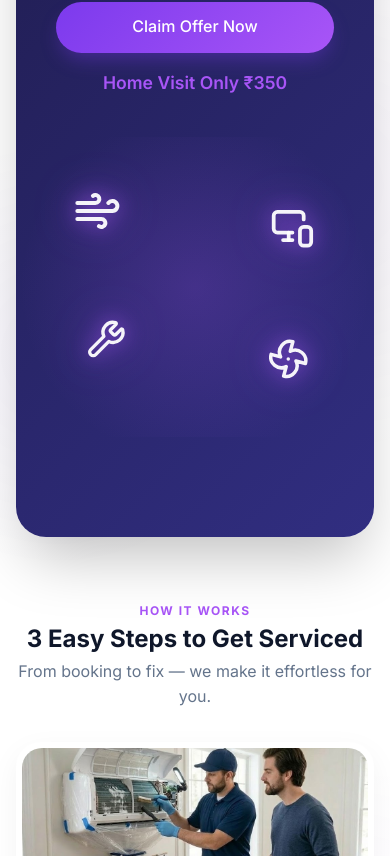
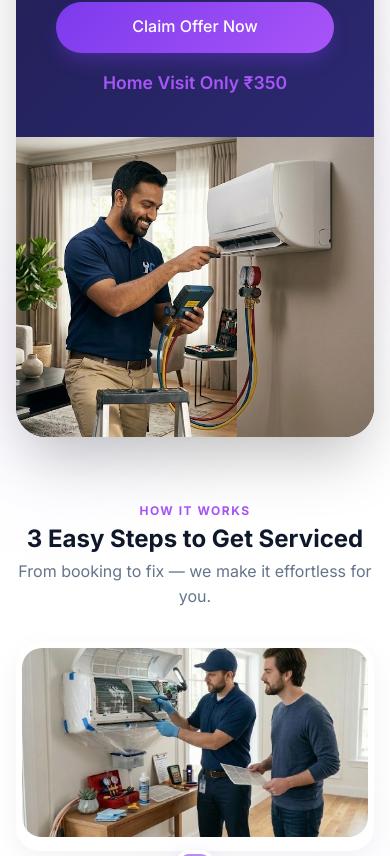
Before and after one commit to kunaManoj/Service, a React app in the folder frontend/: page / in a window 390 px wide. Shown: the part 8508-9364 px from the top of the page. Built offline with nearby package versions, Linux system fonts and the light colour scheme; the HTML template or start-up script is replaced by a standard one.

Commit message:
Correctness

```diff
--- a/frontend/src/components/Banner.jsx
+++ b/frontend/src/components/Banner.jsx
@@ -1,6 +1,6 @@
 import React from 'react';
 import { motion } from 'framer-motion';
-import { Home, Clock, Wind, Wrench, MonitorSmartphone, Fan } from 'lucide-react';
+import { Home, Clock } from 'lucide-react';
 import { Link } from 'react-router-dom';
 
 const Banner = () => {
@@ -16,45 +16,16 @@ const Banner = () => {
         <div className="banner-content">
           <div className="banner-text">
             <h4 className="banner-tag">LIMITED TIME OFFER</h4>
-            <h2 className="banner-heading">Complete AC Deep Cleaning <br/> Starting @ ₹499</h2>
+            <h2 className="banner-heading">Complete AC Deep Cleaning <br /> Starting @ ₹499</h2>
             <p className="banner-subtext">Book your service today and get a free gas pressure check-up!</p>
             <div className="banner-actions">
-               <Link to="/book" className="btn btn-primary lg">Claim Offer Now</Link>
-               <span className="banner-visit">Home Visit Only ₹350</span>
+              <Link to="/book" className="btn btn-primary lg">Claim Offer Now</Link>
+              <span className="banner-visit">Home Visit Only ₹350</span>
             </div>
           </div>
           <div className="banner-image">
-             <img src="/images/IMG_3211.JPG.jpeg" alt="AC Service Offer" className="desktop-banner-img" />
-             <div className="mobile-banner-icons">
-                <motion.div
-                  className="floating-icon icon-1"
-                  animate={{ y: [0, -15, 0], x: [0, 5, 0] }}
-                  transition={{ duration: 4, repeat: Infinity, ease: "easeInOut" }}
-                >
-                  <Wind size={48} />
-                </motion.div>
-                <motion.div
-                  className="floating-icon icon-2"
-                  animate={{ y: [0, 15, 0], x: [0, -5, 0] }}
-                  transition={{ duration: 3.5, repeat: Infinity, ease: "easeInOut", delay: 0.5 }}
-                >
-                  <Wrench size={40} />
-                </motion.div>
-                <motion.div
-                  className="floating-icon icon-3"
-                  animate={{ y: [0, -12, 0], x: [0, -8, 0] }}
-                  transition={{ duration: 4.5, repeat: Infinity, ease: "easeInOut", delay: 1 }}
-                >
-                  <MonitorSmartphone size={45} />
-                </motion.div>
-                <motion.div
-                  className="floating-icon icon-4"
-                  animate={{ y: [0, 12, 0], x: [0, 8, 0] }}
-                  transition={{ duration: 3.8, repeat: Infinity, ease: "easeInOut", delay: 1.5 }}
-                >
-                  <Fan size={42} />
-                </motion.div>
-             </div>
+            <img src="/images/IMG_3211.JPG.jpeg" alt="AC Service Offer" />
+            {/* Removed badge as requested */}
           </div>
         </div>
       </motion.div>
--- a/frontend/src/index.css
+++ b/frontend/src/index.css
@@ -1,14 +1,18 @@
 @import url('https://fonts.googleapis.com/css2?family=Inter:wght@300;400;500;600;700;800&display=swap');
 
 :root {
-  --primary-color: #7c3aed;  /* Vibrant Violet */
-  --secondary-color: #a855f7; /* Lighter Violet */
+  --primary-color: #7c3aed;
+  /* Vibrant Violet */
+  --secondary-color: #a855f7;
+  /* Lighter Violet */
   --accent-blue: #3b82f6;
   --light-primary: rgba(124, 58, 237, 0.04);
   --light-secondary: rgba(168, 85, 247, 0.04);
-  --dark-text: #0f172a; /* Slate 900 for modern feel */
+  --dark-text: #0f172a;
+  /* Slate 900 for modern feel */
   --light-text: #ffffff;
-  --text-muted: #64748b; /* Slate 500 */
+  --text-muted: #64748b;
+  /* Slate 500 */
   --bg-color: #ffffff;
 
   --glass-bg: rgba(255, 255, 255, 0.7);
@@ -49,7 +53,8 @@ a {
 .container {
   max-width: 1400px;
   margin: 0 auto;
-  padding: 0 2rem; /* Reduced to provide more screen usage */
+  padding: 0 2rem;
+  /* Reduced to provide more screen usage */
 }
 
 /* Utilities */
@@ -186,7 +191,8 @@ a {
   padding-bottom: 80px;
 }
 
-.contact-info, .contact-form {
+.contact-info,
+.contact-form {
   padding: 3.5rem;
   border-radius: 24px;
 }
@@ -320,7 +326,8 @@ a {
   min-height: 100vh;
   display: flex;
   align-items: center;
-  background: #fff; /* Static fallback */
+  background: #fff;
+  /* Static fallback */
 }
 
 /* Blurred Atmospheric Layer */
@@ -332,8 +339,10 @@ a {
   width: 100%;
   height: 100%;
   background: url('/images/hero-bg.png') center/cover no-repeat fixed;
-  filter: blur(8px); /* Soft architectural blur */
-  transform: scale(1.1); /* Prevent edge flicker */
+  filter: blur(8px);
+  /* Soft architectural blur */
+  transform: scale(1.1);
+  /* Prevent edge flicker */
   z-index: 1;
   opacity: 0.9;
 }
@@ -369,11 +378,14 @@ a {
   padding: 3.5rem 4.5rem;
   display: flex;
   flex-direction: column;
-  background: rgba(255, 255, 255, 0.45); /* Highly transparent */
-  backdrop-filter: blur(40px) saturate(180%); /* Ultra-glassy effect */
+  background: rgba(255, 255, 255, 0.45);
+  /* Highly transparent */
+  backdrop-filter: blur(40px) saturate(180%);
+  /* Ultra-glassy effect */
   -webkit-backdrop-filter: blur(40px) saturate(180%);
   border-radius: 40px;
-  border: 1px solid rgba(255, 255, 255, 0.75); /* Bright frosted edge */
+  border: 1px solid rgba(255, 255, 255, 0.75);
+  /* Bright frosted edge */
   box-shadow:
     0 40px 100px rgba(0, 0, 0, 0.06),
     0 10px 20px rgba(0, 0, 0, 0.02);
@@ -393,15 +405,25 @@ a {
   height: 420px;
   object-fit: cover;
   border-radius: 40px;
-  filter: drop-shadow(0 30px 60px rgba(0,0,0,0.12));
+  filter: drop-shadow(0 30px 60px rgba(0, 0, 0, 0.12));
   animation: floatSubtle 5s ease-in-out infinite;
-  object-position: center 20%; /* Keep focus on the upper part of the image */
+  object-position: center 20%;
+  /* Keep focus on the upper part of the image */
 }
 
 @keyframes floatSubtle {
-  0% { transform: translateY(0px); }
-  50% { transform: translateY(-8px); } /* Reduced from -15px for a very small float */
-  100% { transform: translateY(0px); }
+  0% {
+    transform: translateY(0px);
+  }
+
+  50% {
+    transform: translateY(-8px);
+  }
+
+  /* Reduced from -15px for a very small float */
+  100% {
+    transform: translateY(0px);
+  }
 }
 
 .hero-title {
@@ -465,12 +487,14 @@ a {
   font-weight: 600;
   display: flex;
   align-items: center;
-  justify-content: center; /* Center content */
+  justify-content: center;
+  /* Center content */
   gap: 10px;
-  box-shadow: 0 2px 15px rgba(0,0,0,0.05);
+  box-shadow: 0 2px 15px rgba(0, 0, 0, 0.05);
   border: 1px solid #f3f4f6;
   font-size: 1.1rem;
-  min-width: 220px; /* Match call button more closely */
+  min-width: 220px;
+  /* Match call button more closely */
 }
 
 .wa-icon {
@@ -487,7 +511,7 @@ a {
   font-size: 0.95rem;
   font-weight: 600;
   color: #4b5563;
-  box-shadow: 0 2px 10px rgba(0,0,0,0.02);
+  box-shadow: 0 2px 10px rgba(0, 0, 0, 0.02);
   border: 1px solid #f9fafb;
 }
 
@@ -496,21 +520,25 @@ a {
   background: rgba(255, 255, 255, 0.9);
   backdrop-filter: blur(12px);
   border: 1px solid rgba(255, 255, 255, 0.5);
-  padding: 0.25rem; /* Smaller padding for capsule look */
-  border-radius: 100px; /* High radius for pill/capsule shape */
+  padding: 0.25rem;
+  /* Smaller padding for capsule look */
+  border-radius: 100px;
+  /* High radius for pill/capsule shape */
   width: fit-content;
-  box-shadow: 0 10px 30px rgba(0,0,0,0.06);
+  box-shadow: 0 10px 30px rgba(0, 0, 0, 0.06);
   margin: 0 auto;
 }
 
 .f-part {
-  padding: 0.4rem 1.25rem; /* Slighly tighter */
+  padding: 0.4rem 1.25rem;
+  /* Slighly tighter */
   display: flex;
   align-items: center;
   gap: 8px;
   font-weight: 700;
   color: #374151;
-  white-space: nowrap; /* Prevent text wrap */
+  white-space: nowrap;
+  /* Prevent text wrap */
   font-size: 0.9rem;
 }
 
@@ -588,8 +616,15 @@ a {
 }
 
 @keyframes float {
-  0%, 100% { transform: translateY(0) scale(1); }
-  50% { transform: translateY(-20px) scale(1.05); }
+
+  0%,
+  100% {
+    transform: translateY(0) scale(1);
+  }
+
+  50% {
+    transform: translateY(-20px) scale(1.05);
+  }
 }
 
 .badge {
@@ -615,7 +650,8 @@ a {
   background:
     radial-gradient(circle at 0% 0%, rgba(255, 255, 255, 0.05) 0%, transparent 40%),
     linear-gradient(135deg, #7c3aed 0%, #4c1d95 100%);
-  padding: 1.75rem 0 0.75rem; /* Narrow stripe padding */
+  padding: 1.75rem 0 0.75rem;
+  /* Narrow stripe padding */
   margin: 2.5rem 0;
   width: 100%;
   position: relative;
@@ -630,7 +666,7 @@ a {
   left: 0;
   width: 100%;
   height: 100%;
-  background-image: radial-gradient(rgba(255,255,255,0.03) 1px, transparent 1px);
+  background-image: radial-gradient(rgba(255, 255, 255, 0.03) 1px, transparent 1px);
   background-size: 24px 24px;
   opacity: 0.3;
   pointer-events: none;
@@ -641,7 +677,8 @@ a {
   gap: 2rem;
   width: 100%;
   max-width: 1300px;
-  margin: 0 auto 1.25rem; /* Minimal gap to feature bar */
+  margin: 0 auto 1.25rem;
+  /* Minimal gap to feature bar */
   z-index: 5;
   position: relative;
   padding: 0 2rem;
@@ -649,7 +686,8 @@ a {
 
 .stat-item {
   flex: 1;
-  padding: 1rem 1rem; /* Ultra-slim cards */
+  padding: 1rem 1rem;
+  /* Ultra-slim cards */
   text-align: center;
   border-radius: 18px;
   background: rgba(255, 255, 255, 0.95);
@@ -665,7 +703,8 @@ a {
 }
 
 .stat-item .text-xxl {
-  font-size: 2rem; /* Narrower typography */
+  font-size: 2rem;
+  /* Narrower typography */
   font-weight: 800;
   margin-bottom: 0.1rem;
   background: linear-gradient(135deg, #7c3aed, #4c1d95);
@@ -679,7 +718,8 @@ a {
   font-weight: 700;
   color: #64748b;
   text-transform: uppercase;
-  font-size: 0.75rem; /* Smaller labels */
+  font-size: 0.75rem;
+  /* Smaller labels */
   letter-spacing: 0.5px;
 }
 
@@ -687,7 +727,8 @@ a {
   display: flex;
   justify-content: center;
   gap: 3.5rem;
-  padding: 0.85rem 2rem; /* Thinner feature strip */
+  padding: 0.85rem 2rem;
+  /* Thinner feature strip */
   width: 100%;
   z-index: 5;
   position: relative;
@@ -705,7 +746,8 @@ a {
 }
 
 .banner-item svg {
-  color: #c4b5fd; /* Soft violet icon */
+  color: #c4b5fd;
+  /* Soft violet icon */
 }
 
 /* Why Choose Us */
@@ -717,10 +759,12 @@ a {
   overflow: hidden;
   border-radius: 30px;
   background: white;
-  border: 1.5px solid rgba(124, 58, 237, 0.15); /* Subtle violet border */
+  border: 1.5px solid rgba(124, 58, 237, 0.15);
+  /* Subtle violet border */
   box-shadow:
     var(--card-shadow),
-    0 0 30px rgba(124, 58, 237, 0.12); /* Soft violet glow */
+    0 0 30px rgba(124, 58, 237, 0.12);
+  /* Soft violet glow */
 }
 
 .why-img-side {
@@ -808,9 +852,11 @@ a {
   position: relative;
   height: 240px;
   width: 100%;
-  border-radius: 20px 20px 0 0; /* Match card border radius */
+  border-radius: 20px 20px 0 0;
+  /* Match card border radius */
   overflow: hidden;
-  background: #fff; /* Explicit white background */
+  background: #fff;
+  /* Explicit white background */
 }
 
 .service-img {
@@ -846,7 +892,8 @@ a {
 }
 
 .service-content {
-  padding: 1.5rem; /* Adjusted for edge-to-edge image */
+  padding: 1.5rem;
+  /* Adjusted for edge-to-edge image */
   flex: 1;
   display: flex;
   flex-direction: column;
@@ -855,14 +902,16 @@ a {
 .service-title {
   font-size: 1.35rem;
   font-weight: 800;
-  margin-bottom: 0.4rem; /* Reduced from 0.75rem */
+  margin-bottom: 0.4rem;
+  /* Reduced from 0.75rem */
   color: var(--dark-text);
   letter-spacing: -0.5px;
 }
 
 .service-desc {
   flex: 1;
-  margin-bottom: 1rem; /* Reduced from 1.5rem */
+  margin-bottom: 1rem;
+  /* Reduced from 1.5rem */
   font-size: 0.95rem;
   line-height: 1.6;
 }
@@ -940,10 +989,6 @@ a {
   width: 100%;
   height: 100%;
   object-fit: cover;
-}
-
-.mobile-banner-icons {
-  display: none;
 }
 
 .banner-badge {
@@ -956,55 +1001,45 @@ a {
   border-radius: 50px;
   font-weight: 700;
   font-size: 0.9rem;
-  box-shadow: 0 10px 20px rgba(0,0,0,0.2);
+  box-shadow: 0 10px 20px rgba(0, 0, 0, 0.2);
 }
 
 @media (max-width: 900px) {
   .banner-content {
     grid-template-columns: 1fr;
   }
+
   .banner-text {
     padding: 2.5rem;
     text-align: center;
   }
+
   .banner-actions {
     flex-direction: column;
     gap: 1rem;
   }
+
   .banner-heading {
     font-size: 2rem;
   }
-  .desktop-banner-img {
-    display: none;
-  }
-  .mobile-banner-icons {
-    display: flex;
-    position: relative;
+
+  .banner-image {
     height: 300px;
-    width: 100%;
-    justify-content: center;
-    align-items: center;
-    background: radial-gradient(circle at center, rgba(168, 85, 247, 0.2), transparent 75%);
-    overflow: hidden;
-  }
-  .floating-icon {
-    position: absolute;
-    color: rgba(255, 255, 255, 0.95);
-    filter:
-      drop-shadow(0 0 10px rgba(168, 85, 247, 0.8))
-      drop-shadow(0 0 20px rgba(168, 85, 247, 0.4));
-  }
-  .icon-1 { top: 20%; left: 15%; }
-  .icon-2 { bottom: 25%; left: 20%; }
-  .icon-3 { top: 25%; right: 15%; }
-  .icon-4 { bottom: 20%; right: 20%; }
+    min-height: auto;
+  }
+
+  .banner-image img {
+    object-position: 80% center;
+    /* Shift image content left for better framing */
+  }
 }
 
 /* Unified FAQ Accordion Box */
 .faq-unified-box {
   background: white;
   border: 1px solid rgba(0, 0, 0, 0.08);
-  border-radius: 0; /* No rounded corners */
+  border-radius: 0;
+  /* No rounded corners */
   overflow: hidden;
   box-shadow: 0 10px 40px rgba(0, 0, 0, 0.03);
 }
@@ -1012,10 +1047,12 @@ a {
 .faq-item {
   background: transparent;
   border: none;
-  border-bottom: 1px solid rgba(0, 0, 0, 0.06); /* Seamless separator */
+  border-bottom: 1px solid rgba(0, 0, 0, 0.06);
+  /* Seamless separator */
   border-radius: 0 !important;
   margin-bottom: 0;
-  padding: 0; /* Managed by internal elements */
+  padding: 0;
+  /* Managed by internal elements */
   cursor: pointer;
   transition: all 0.3s ease;
   box-shadow: none;
@@ -1027,7 +1064,8 @@ a {
 
 .faq-item:hover {
   background: rgba(124, 58, 237, 0.02);
-  transform: none; /* Solid, no movement */
+  transform: none;
+  /* Solid, no movement */
 }
 
 .faq-question {
@@ -1046,11 +1084,22 @@ a {
   color: var(--primary-color);
 }
 
-.faq-answer-inner {
+.faq-answer {
+  overflow: hidden;
   color: #475569;
   font-size: 1rem;
   line-height: 1.7;
-  padding: 0 2rem 2rem;
+  padding: 0 2rem;
+  /* Initial padding */
+  max-height: 0;
+  opacity: 0;
+  transition: all 0.4s cubic-bezier(0.4, 0, 0.2, 1);
+}
+
+.faq-item.active .faq-answer {
+  max-height: 1000px;
+  padding-bottom: 2rem;
+  opacity: 1;
 }
 
 /* Swiper / Reviews */
@@ -1059,7 +1108,8 @@ a {
   border-radius: 30px;
   padding: 2rem;
   box-shadow: 0 10px 40px -20px rgba(0, 0, 0, 0.1);
-  height: 240px; /* More rectangular */
+  height: 240px;
+  /* More rectangular */
   display: flex;
   flex-direction: column;
   gap: 1rem;
@@ -1115,7 +1165,8 @@ a {
 }
 
 .author-info p {
-  display: none; /* Hide location to keep it clean and small */
+  display: none;
+  /* Hide location to keep it clean and small */
 }
 
 
@@ -1161,7 +1212,8 @@ a {
   width: 100%;
   height: 300px;
   border-radius: 24px;
-  margin-bottom: 3.5rem; /* Space for popping number */
+  margin-bottom: 3.5rem;
+  /* Space for popping number */
   background: #fff;
   box-shadow: 0 10px 30px rgba(0, 0, 0, 0.05);
   padding: 5px;
@@ -1181,16 +1233,20 @@ a {
   bottom: 0;
   left: 50%;
   transform: translateX(-50%) translateY(50%);
-  width: 50px; /* Reduced from 65px */
-  height: 50px; /* Reduced from 65px */
+  width: 50px;
+  /* Reduced from 65px */
+  height: 50px;
+  /* Reduced from 65px */
   background: linear-gradient(145deg, var(--primary-color), var(--secondary-color));
   color: white;
-  border-radius: 15px; /* Slightly smaller radius */
+  border-radius: 15px;
+  /* Slightly smaller radius */
   display: flex;
   justify-content: center;
   align-items: center;
   font-weight: 900;
-  font-size: 1.4rem; /* Reduced from 1.8rem */
+  font-size: 1.4rem;
+  /* Reduced from 1.8rem */
   z-index: 20;
   border: 4px solid #fff;
   box-shadow:
@@ -1381,7 +1437,7 @@ select.form-control {
   height: 40px;
   border-radius: 50%;
   background: white;
-  border: 1px solid rgba(0,0,0,0.05);
+  border: 1px solid rgba(0, 0, 0, 0.05);
   display: flex;
   justify-content: center;
   align-items: center;
@@ -1425,7 +1481,7 @@ select.form-control {
   justify-content: center;
   align-items: center;
   color: white;
-  box-shadow: 0 10px 20px rgba(0,0,0,0.2);
+  box-shadow: 0 10px 20px rgba(0, 0, 0, 0.2);
 }
 
 .modal-text-side {
@@ -1522,8 +1578,8 @@ select.form-control {
 /* Brands Marquee */
 .brands-marquee {
   background: #fdfdfd !important;
-  border-top: 1px solid rgba(0,0,0,0.03);
-  border-bottom: 1px solid rgba(0,0,0,0.03);
+  border-top: 1px solid rgba(0, 0, 0, 0.03);
+  border-bottom: 1px solid rgba(0, 0, 0, 0.03);
 }
 
 .brands-container-box {
@@ -1531,7 +1587,7 @@ select.form-control {
   border-radius: 12px;
   overflow: hidden;
   border: 1px solid rgba(0, 0, 0, 0.08);
-  box-shadow: 0 5px 20px rgba(0,0,0,0.03);
+  box-shadow: 0 5px 20px rgba(0, 0, 0, 0.03);
   padding: 0;
 }
 
@@ -1550,7 +1606,8 @@ select.form-control {
   max-width: 100%;
   max-height: 48px;
   object-fit: contain;
-  filter: none; /* Removed grayscale */
+  filter: none;
+  /* Removed grayscale */
   opacity: 1;
   transition: 0.4s;
 }
@@ -1652,8 +1709,10 @@ select.form-control {
     min-width: unset;
   }
 }
+
 .footer {
-  background-color: #f5f3ff; /* Light Violet 50 */
+  background-color: #f5f3ff;
+  /* Light Violet 50 */
   padding: 3.5rem 0 1.5rem;
   border-top: 1px solid rgba(124, 58, 237, 0.1);
   position: relative;
@@ -1683,7 +1742,8 @@ select.form-control {
 .logo-text {
   font-size: 1.3rem;
   font-weight: 800;
-  color: #1e1b4b; /* Indigo 950 */
+  color: #1e1b4b;
+  /* Indigo 950 */
 }
 
 .footer-desc {
@@ -1704,7 +1764,8 @@ select.form-control {
   display: flex;
   flex-direction: column;
   gap: 0.8rem;
-  list-style: none; /* Ensure no bullets */
+  list-style: none;
+  /* Ensure no bullets */
   padding: 0;
 }
 
@@ -1881,7 +1942,8 @@ select.form-control {
   }
 
   .features-banner {
-    display: none; /* Already covered by cards or too crowded on mobile */
+    display: none;
+    /* Already covered by cards or too crowded on mobile */
   }
 
   .nav-links,
@@ -1909,7 +1971,8 @@ select.form-control {
     padding-bottom: 40px;
   }
 
-  .contact-info, .contact-form {
+  .contact-info,
+  .contact-form {
     padding: 2.2rem;
   }
 
@@ -1926,9 +1989,11 @@ select.form-control {
 
   /* Navbar mobile */
   .navbar {
-    top: 8px; /* Fixed at top */
+    top: 8px;
+    /* Fixed at top */
     width: 95%;
-    padding: 1.2rem; /* Increased height */
+    padding: 1.2rem;
+    /* Increased height */
     border-radius: 20px;
     background: rgba(255, 255, 255, 0.15);
     backdrop-filter: blur(20px);
@@ -1976,7 +2041,8 @@ select.form-control {
     height: auto;
     aspect-ratio: 4 / 3;
     object-fit: cover;
-    object-position: 80% center; /* Shift image content left for better framing */
+    object-position: 80% center;
+    /* Shift image content left for better framing */
   }
 
   .hero-title {
@@ -1997,7 +2063,8 @@ select.form-control {
   .cta-row-main {
     justify-content: center;
     width: 100%;
-    flex-direction: column; /* Stack buttons on mobile for size consistency */
+    flex-direction: column;
+    /* Stack buttons on mobile for size consistency */
     align-items: center;
     gap: 1rem;
   }
@@ -2005,7 +2072,8 @@ select.form-control {
   .btn-hero-call,
   .btn-hero-wa {
     width: 100%;
-    max-width: 300px; /* Balanced size on mobile */
+    max-width: 300px;
+    /* Balanced size on mobile */
     justify-content: center;
     padding: 1rem 2rem;
   }
@@ -2028,7 +2096,8 @@ select.form-control {
   }
 
   .why-img-side img {
-    object-position: 80% center; /* Shift image content left for better framing */
+    object-position: 80% center;
+    /* Shift image content left for better framing */
   }
 
   .why-text-side {
@@ -2084,7 +2153,8 @@ select.form-control {
   }
 
   .stat-item h2 {
-    color: #2563eb !important; /* Professional Blue metrics */
+    color: #2563eb !important;
+    /* Professional Blue metrics */
     font-size: 1.8rem !important;
     font-family: 'Inter', sans-serif;
     margin-bottom: 5px;
@@ -2281,9 +2351,11 @@ select.form-control {
   }
 
   .navbar {
-    top: 6px; /* High for small phones */
+    top: 6px;
+    /* High for small phones */
     width: 96%;
-    padding: 1rem 0.8rem; /* Increased vertical padding */
+    padding: 1rem 0.8rem;
+    /* Increased vertical padding */
     border-radius: 16px;
     background: rgba(255, 255, 255, 0.15);
     backdrop-filter: blur(20px);
@@ -2408,6 +2480,7 @@ select.form-control {
   .footer-map {
     margin: 2rem 0;
   }
+
   .footer-map iframe {
     height: 200px;
   }
--- a/frontend/src/pages/Booking.jsx
+++ b/frontend/src/pages/Booking.jsx
@@ -7,7 +7,7 @@ const servicesOptions = [
   "AC Repair", "AC Service & Deep Cleaning", "AC Gas Refilling",
   "AC Installation / Uninstallation", "AC Rent", "Cassette AC Service",
   "VRF & VRV Services", "Chiller Plant Maintenance", "Refrigerator Repair",
-  "Washing Machine Repair", "Others"
+  "Washing Machine Repair"
 ];
 
 const Booking = () => {
```
Also changed, not shown: frontend/src/components/FAQ.jsx (+7 -22 lines), frontend/src/components/Services.jsx (+10 -20 lines).
